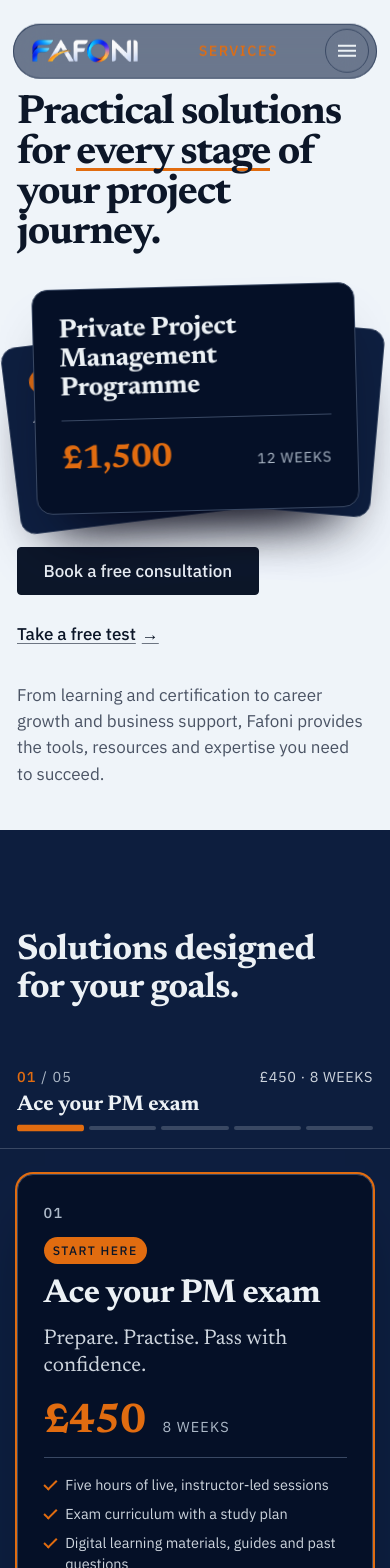
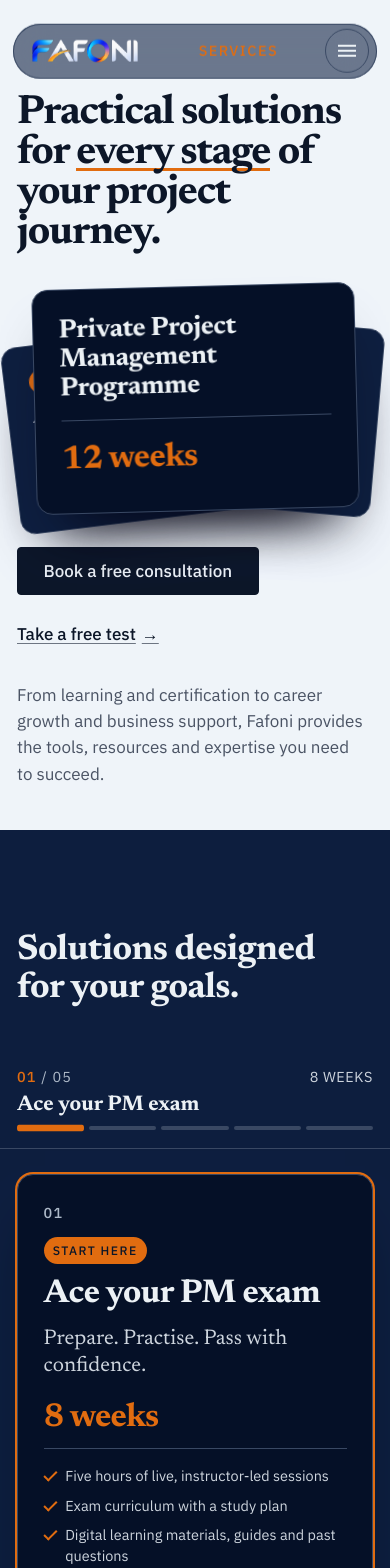
Before and after one commit to Felixdiamond/fafoni, a Next.js app: page /services in a window 390 px wide. Shown: the top 1568 px of the page. Built offline with nearby package versions, Linux system fonts and the light colour scheme.

Commit message:
Services: remove prices, show durations; product deck swipes on phones

```diff
--- a/app/_components/ProductStack.tsx
+++ b/app/_components/ProductStack.tsx
@@ -6,20 +6,38 @@
 
 const ease = [0.16, 1, 0.3, 1] as const;
 
-/** Three product cards fanned on the hero. Hovering (or tapping) spreads them; each links to its section. */
+const PHONE = "(max-width: 59.99rem)";
+
+/** Three product cards fanned on the hero. Desktop: hovering (or clicking) spreads them; each links to its section.
+ *  Phones: the deck deals itself every few seconds; a tap deals the next card and a swipe deals in either direction. */
 export function ProductStack({ items }: { items: readonly Product[] }) {
   const reduce = useReducedMotion();
   const [spread, setSpread] = useState(false);
   const [offset, setOffset] = useState(0);
+  const [phone, setPhone] = useState(false);
   const ref = useRef<HTMLDivElement>(null);
+  const dragged = useRef(false);
   const three = items.slice(0, 3);
+  const n = three.length;
+  // Swiping left deals the top card away; swiping right brings the previous one back.
+  const deal = (dir: 1 | -1) => setOffset((o) => (o + n + dir) % n);
+
+  useEffect(() => {
+    const mq = window.matchMedia(PHONE);
+    const sync = () => setPhone(mq.matches);
+    sync();
+    mq.addEventListener("change", sync);
+    return () => mq.removeEventListener("change", sync);
+  }, []);
 
   // Phones: the deck deals itself every few seconds while it's on screen; a tap deals the next card.
   useEffect(() => {
     const el = ref.current;
-    if (!el || reduce || !window.matchMedia("(max-width: 59.99rem)").matches) return;
+    if (!el || reduce || !window.matchMedia(PHONE).matches) return;
     let visible = false;
-    const io = new IntersectionObserver(([e]) => (visible = e.isIntersecting), { threshold: 0.4 });
+    const io = new IntersectionObserver(([e]) => (visible = e.isIntersecting), {
+      threshold: 0.4,
+    });
     io.observe(el);
     const tick = setInterval(() => {
       if (visible && !document.hidden) setOffset((o) => o + 1);
@@ -36,7 +54,6 @@
     { rotate: -1.5, x: 0, y: 0, scale: 1, sx: 0, sy: -14, sr: 0 },
   ];
   // Slot 2 is the top of the deck. Each card's slot rotates with the offset so the deck deals.
-  const n = three.length;
   return (
     <div
       ref={ref}
@@ -44,9 +61,11 @@
       onPointerEnter={() => setSpread(true)}
       onPointerLeave={() => setSpread(false)}
       onClick={(e) => {
-        if (window.matchMedia("(max-width: 59.99rem)").matches) {
+        if (window.matchMedia(PHONE).matches) {
           e.preventDefault();
-          setOffset((o) => o + 1);
+          // The click that follows a swipe is not a tap.
+          if (dragged.current) return;
+          deal(1);
         } else setSpread((s) => !s);
       }}
     >
@@ -55,27 +74,52 @@
         const l = layout[slot];
         const top = slot === n - 1;
         return (
+          <motion.div
+            key={p.id}
+            className="pcard__slot"
+            style={{ zIndex: slot + 1 }}
+            drag={phone && top && !reduce ? "x" : false}
+            dragSnapToOrigin
+            dragElastic={0.7}
+            dragMomentum={false}
+            onDragStart={() => (dragged.current = true)}
+            onDragEnd={(_, info) => {
+              const far =
+                Math.abs(info.offset.x) > 48 || Math.abs(info.velocity.x) > 400;
+              if (far) deal(info.offset.x < 0 ? 1 : -1);
+              // Clear after the click that a released drag may fire.
+              setTimeout(() => (dragged.current = false), 0);
+            }}
+          >
             <motion.a
-            key={p.id}
               href={`#${p.id}`}
               className={`pcard${top ? " pcard--top" : ""}`}
               initial={reduce ? false : { opacity: 0, y: 60, rotate: 0 }}
               animate={
                 spread && !reduce
                   ? { opacity: 1, x: l.sx, y: l.sy, rotate: l.sr, scale: 1 }
-                : { opacity: 1, x: l.x, y: l.y, rotate: l.rotate, scale: l.scale }
+                  : {
+                      opacity: 1,
+                      x: l.x,
+                      y: l.y,
+                      rotate: l.rotate,
+                      scale: l.scale,
                     }
-            transition={{ duration: 0.8, delay: reduce || offset > 0 ? 0 : 0.5 + slot * 0.12, ease }}
-            style={{ zIndex: slot + 1 }}
+              }
+              transition={{
+                duration: 0.8,
+                delay: reduce || offset > 0 ? 0 : 0.5 + slot * 0.12,
+                ease,
+              }}
             >
               {p.badge ? <span className="pcard__badge">{p.badge}</span> : null}
               <span className="pcard__name">{p.name}</span>
               <span className="pcard__line">{p.line}</span>
               <span className="pcard__meta">
-              <span className="pcard__price">{p.price}</span>
                 <span className="pcard__dur">{p.duration}</span>
               </span>
             </motion.a>
+          </motion.div>
         );
       })}
     </div>
--- a/app/_components/ServicesRail.tsx
+++ b/app/_components/ServicesRail.tsx
@@ -49,7 +49,7 @@
         const wrap = el.querySelector<HTMLElement>(".journey");
         const title = el.querySelector<HTMLElement>(".journey__title");
         const current = el.querySelector<HTMLElement>(".journey__current");
-        const price = el.querySelector<HTMLElement>(".journey__price");
+        const meta = el.querySelector<HTMLElement>(".journey__dur");
         if (!cards.length || !wrap || !title) return;
         let last = -1;
         const setActive = (i: number) => {
@@ -59,13 +59,13 @@
           segs.forEach((seg, j) => seg.classList.toggle("is-active", j === i));
           const seg = segs[i];
           gsap.timeline()
-            .to([title, price], { opacity: 0, y: -4, duration: 0.18, ease: "power2.in" })
+            .to([title, meta], { opacity: 0, y: -4, duration: 0.18, ease: "power2.in" })
             .add(() => {
               title.textContent = seg.dataset.name ?? "";
-              if (price) price.textContent = seg.dataset.price ?? "";
+              if (meta) meta.textContent = seg.dataset.dur ?? "";
               if (current) current.textContent = String(i + 1).padStart(2, "0");
             })
-            .to([title, price], { opacity: 1, y: 0, duration: 0.35, ease: "power3.out" });
+            .to([title, meta], { opacity: 1, y: 0, duration: 0.35, ease: "power3.out" });
         };
         const triggers = cards.map((card, i) =>
           ScrollTrigger.create({ trigger: card, start: "top 55%", onEnter: () => setActive(i), onEnterBack: () => setActive(i) }),
@@ -106,12 +106,12 @@
           <span className="journey__count">
             <span className="journey__current">01</span> / {String(products.length).padStart(2, "0")}
           </span>
-          <span className="journey__price">{products[0].price} · {products[0].duration}</span>
+          <span className="journey__dur">{products[0].duration}</span>
         </div>
         <p className="journey__title">{products[0].name}</p>
         <div className="journey__bar">
           {products.map((p, i) => (
-            <a key={p.id} href={`#${p.id}`} className="journey__seg" data-i={i} data-name={p.name} data-price={`${p.price} · ${p.duration}`} tabIndex={-1} />
+            <a key={p.id} href={`#${p.id}`} className="journey__seg" data-i={i} data-name={p.name} data-dur={p.duration} tabIndex={-1} />
           ))}
         </div>
       </div>
@@ -127,10 +127,8 @@
                 <h3>{p.name}</h3>
                 <p className="rail__line">{p.line}</p>
                 <p className="rail__meta">
-                  <span className="rail__price">{p.price}</span>
                   <span className="rail__dur">{p.duration}</span>
                 </p>
-                {p.priceNote ? <p className="rail__note">{p.priceNote}</p> : null}
                 <ul className="rail__includes">
                   {p.includes.map((item) => (
                     <li key={item}>{item}</li>
--- a/app/_content/products.ts
+++ b/app/_content/products.ts
@@ -1,11 +1,10 @@
-/** The five products from "Products - description.pdf" (client, Sep 2026). Ace your PM exam leads. */
+/** The five products from "Products - description.pdf" (client, Sep 2026). Ace your PM exam leads.
+ *  Prices are deliberately not published (client decision, 12 Sep 2026). */
 
 export type Product = {
   readonly id: string;
   readonly name: string;
   readonly short: string;
-  readonly price: string;
-  readonly priceNote?: string;
   readonly duration: string;
   readonly target: string;
   readonly line: string;
@@ -18,7 +17,6 @@
     id: "ace-your-exam",
     name: "Ace your PM exam",
     short: "Ace your exam",
-    price: "£450",
     duration: "8 weeks",
     target: "Project managers with some training or experience who want to get certified.",
     line: "Prepare. Practise. Pass with confidence.",
@@ -35,8 +33,6 @@
     id: "programme",
     name: "Private Project Management Programme",
     short: "Private programme",
-    price: "£1,500",
-    priceNote: "£500 of it payable after your job offer",
     duration: "12 weeks",
     target: "Anyone who wants to become a capable, career-ready project professional.",
     line: "From knowing nothing to becoming an exceptional project manager.",
@@ -55,7 +51,6 @@
     id: "internship",
     name: "PM Internship Experience",
     short: "Internship experience",
-    price: "£750",
     duration: "8 weeks",
     target: "People who know the theory but have no practical experience yet.",
     line: "Real project delivery, on your CV.",
@@ -70,7 +65,6 @@
     id: "starter",
     name: "Project Management Starter",
     short: "Starter kit",
-    price: "£30",
     duration: "Immediate access",
     target: "Complete beginners.",
     line: "Your first step into project management.",
@@ -84,7 +78,6 @@
     id: "for-business",
     name: "Fafoni for Business",
     short: "For business",
-    price: "Tailored",
     duration: "Scoped with you",
     target: "Businesses that want to upskill a team and improve project and operations delivery.",
     line: "Build stronger teams. Deliver better results.",
--- a/app/site.css
+++ b/app/site.css
@@ -506,7 +506,7 @@
   .pcard__name { font-size: var(--text-base); line-height: 1.15; }
   .pcard__line { display: none; }
   .pcard__meta { margin-top: 0; padding-top: var(--space-xs); }
-  .pcard__price { font-size: var(--text-md); }
+  .pcard__dur { font-size: var(--text-md); }
   .pcard__badge { font-size: 0.66rem; }
 }
 @media (max-width: 59.99rem) {
@@ -553,6 +553,7 @@
 
 /* ---------- product stack (services hero) ---------- */
 .pstack { position: relative; height: 20rem; display: grid; place-items: center; cursor: pointer; }
+.pcard__slot { position: absolute; inset: 0; display: grid; place-items: center; touch-action: pan-y; }
 .pcard {
   position: absolute; width: min(100%, 19rem); display: grid; gap: var(--space-xs); padding: var(--space-lg);
   background: var(--color-plate); color: var(--color-plate-ink); border: var(--rule-hair) solid var(--color-plate-rule); border-radius: var(--radius-lg);
@@ -563,8 +564,7 @@
 .pcard__name { font-family: var(--font-display); font-weight: 700; font-size: var(--text-lg); line-height: 1.1; letter-spacing: -0.015em; }
 .pcard__line { font-family: var(--font-display); font-weight: 400; font-size: var(--text-base); color: var(--color-plate-muted); }
 .pcard__meta { display: flex; align-items: baseline; justify-content: space-between; gap: var(--space-md); margin-top: var(--space-xs); padding-top: var(--space-sm); border-top: var(--rule-hair) solid var(--color-plate-rule); }
-.pcard__price { font-family: var(--font-display); font-weight: 700; font-size: var(--text-xl); letter-spacing: -0.02em; color: var(--color-accent); }
-.pcard__dur { font-size: var(--text-sm); letter-spacing: 0.06em; text-transform: uppercase; color: var(--color-plate-muted); white-space: nowrap; }
+.pcard__dur { font-family: var(--font-display); font-weight: 700; font-size: var(--text-xl); letter-spacing: -0.02em; color: var(--color-accent); white-space: nowrap; }
 .pcard:focus-visible { outline: 2px solid var(--color-focus); outline-offset: 4px; }
 @media (min-width: 60rem) { .pstack { height: 26rem; } .pcard { width: 20rem; padding: var(--space-xl); } }
 
@@ -592,7 +592,7 @@
 }
 .journey__meta { display: flex; align-items: baseline; justify-content: space-between; gap: var(--space-md); font-size: var(--text-sm); letter-spacing: 0.08em; text-transform: uppercase; color: var(--color-plate-muted); }
 .journey__current { color: var(--color-accent); font-weight: 500; }
-.journey__price { color: var(--color-plate-ink-2); letter-spacing: 0.04em; white-space: nowrap; }
+.journey__dur { color: var(--color-plate-ink-2); letter-spacing: 0.04em; white-space: nowrap; }
 .journey__title { font-family: var(--font-display); font-weight: 700; font-size: var(--text-md); line-height: 1.15; color: var(--color-plate-ink); white-space: nowrap; overflow: hidden; text-overflow: ellipsis; }
 .journey__bar { display: grid; grid-auto-flow: column; grid-auto-columns: 1fr; gap: 0.3rem; padding-top: var(--space-2xs); }
 .journey__seg { display: block; height: 4px; border-radius: 999px; background: var(--color-plate-rule); transition: background-color var(--dur-short) var(--ease-out), transform var(--dur-short) var(--ease-out); }
@@ -613,15 +613,13 @@
   border: var(--rule-hair) solid var(--color-rule); border-radius: var(--radius-lg);
   box-shadow: var(--shadow-panel);
 }
-.rail__body { display: grid; grid-template-rows: auto auto auto auto auto auto 1fr auto auto; gap: var(--space-sm); padding: var(--space-lg); height: 100%; }
+.rail__body { display: grid; grid-template-rows: auto auto auto auto auto 1fr auto auto; gap: var(--space-sm); padding: var(--space-lg); height: 100%; }
 .rail__index { font-family: var(--font-body); font-size: var(--text-sm); font-weight: 500; letter-spacing: 0.1em; color: var(--color-muted); }
 .rail__badge { justify-self: start; font-size: 0.72rem; font-weight: 500; letter-spacing: 0.12em; text-transform: uppercase; color: var(--color-accent-ink); background: var(--color-accent); padding: 0.3em 0.75em; border-radius: 999px; }
 .rail__body h3 { font-size: var(--text-xl); line-height: 1.1; max-width: 14ch; }
 .rail__line { font-family: var(--font-display); font-weight: 400; font-size: var(--text-md); line-height: 1.3; color: var(--color-ink-2); max-width: 30ch; }
 .rail__meta { display: flex; align-items: baseline; gap: var(--space-md); padding-top: var(--space-xs); }
-.rail__price { font-family: var(--font-display); font-weight: 700; font-size: var(--text-2xl); letter-spacing: -0.02em; line-height: 1; color: var(--color-accent-deep); }
-.rail__dur { font-size: var(--text-sm); letter-spacing: 0.08em; text-transform: uppercase; color: var(--color-muted); }
-.rail__note { font-size: var(--text-sm); color: var(--color-muted); margin-top: calc(-1 * var(--space-xs)); }
+.rail__dur { font-family: var(--font-display); font-weight: 700; font-size: var(--text-xl); letter-spacing: -0.02em; line-height: 1; color: var(--color-accent-deep); }
 .rail__includes { list-style: none; margin: 0; padding: var(--space-md) 0 0; border-top: var(--rule-hair) solid var(--color-rule); display: grid; gap: var(--space-xs); color: var(--color-ink-2); font-size: var(--text-sm); line-height: 1.45; align-content: start; }
 .rail__includes li { position: relative; padding-inline-start: 1.5em; }
 .rail__includes li::before { content: ""; position: absolute; inset-inline-start: 0; top: 0.35em; width: 0.9em; height: 0.5em; border-inline-start: 2px solid var(--color-accent); border-block-end: 2px solid var(--color-accent); transform: rotate(-45deg); }
@@ -631,10 +629,10 @@
 .rail__actions .btn { width: 100%; }
 
 .rail__panel--featured { background: var(--color-plate-0); color: var(--color-plate-ink); border-color: var(--color-plate-rule); box-shadow: 0 0 0 2px var(--color-accent), var(--shadow-panel); }
-.rail__panel--featured .rail__index, .rail__panel--featured .rail__dur, .rail__panel--featured .rail__note, .rail__panel--featured .rail__target { color: var(--color-plate-muted); }
+.rail__panel--featured .rail__index, .rail__panel--featured .rail__target { color: var(--color-plate-muted); }
 .rail__panel--featured h3 { color: var(--color-plate-ink); }
 .rail__panel--featured .rail__line, .rail__panel--featured .rail__includes { color: var(--color-plate-ink-2); }
-.rail__panel--featured .rail__price, .rail__panel--featured .rail__target-label { color: var(--color-accent); }
+.rail__panel--featured .rail__dur, .rail__panel--featured .rail__target-label { color: var(--color-accent); }
 .rail__panel--featured .rail__includes, .rail__panel--featured .rail__target { border-color: var(--color-plate-rule); }
 .rail__progress { display: none; }
 
@@ -653,7 +651,7 @@
   .rail__meta { padding-top: 0; }
   .rail__body h3 { font-size: var(--text-lg); }
   .rail__line { font-size: var(--text-base); }
-  .rail__price { font-size: var(--text-xl); }
+  .rail__dur { font-size: var(--text-lg); }
   .rail__includes { gap: var(--space-2xs); padding-top: var(--space-sm); }
   .rail__includes li { font-size: 0.82rem; line-height: 1.3; }
   .rail__includes { gap: var(--space-3xs); }
```
Lines whose indentation alone changed are shown as unchanged.
